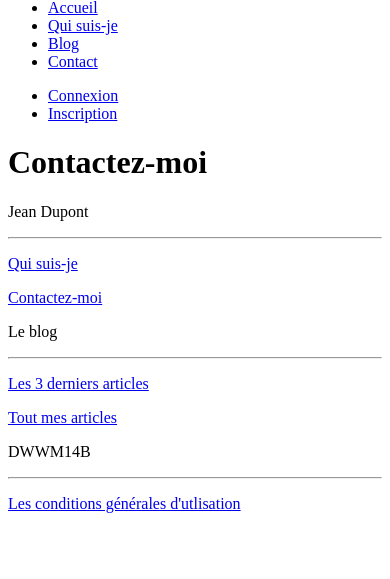
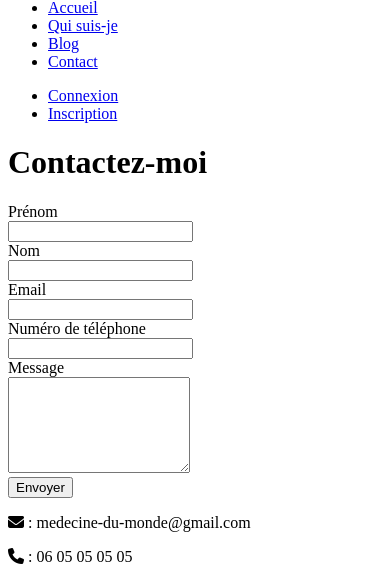
Before and after one commit to xsims77/symfony_jean_dupont_blog, a Symfony app: template templates/pages/visitor/contact/create.html.twig in a window 390 px wide. Shown: the part 43-622 px from the top of the page. Before the commit the page ends 556 px from the top, so only its background shows below. Run offline with Twig, Linux system fonts and the light colour scheme; the template is opened without the code that fills it, so the values that code supplies are empty; form fields are guessed from the names that the template uses; some libraries are stand-ins or nearby versions; some web fonts are replaced.

Commit message:
Mis en place du contact plus message par mail

```diff
--- a/templates/pages/visitor/contact/create.html.twig
+++ b/templates/pages/visitor/contact/create.html.twig
@@ -2,11 +2,86 @@
 
 {% block titel %} - Le blog sur la santé - Formulaire de contact{% endblock %}
 
+{% block fontAwesome %}
+    <link rel="stylesheet" href="https://cdnjs.cloudflare.com/ajax/libs/font-awesome/6.4.2/css/all.min.css" integrity="sha512-z3gLpd7yknf1YoNbCzqRKc4qyor8gaKU1qmn+CShxbuBusANI9QpRohGBreCFkKxLhei6S9CQXFEbbKuqLg0DA==" crossorigin="anonymous" referrerpolicy="no-referrer" />
+{% endblock %}
+
 {% block main %}
     <main>
         {{ include('components/header_visitor.html.twig', {title: 'Contactez-moi'}) }}
+
+
+        {# Formulaire #}
         <div class="container">
             <div class="row">
+                <div class="col-md-6">
+                    {% for message in app.flashes('success') %}
+                        <div class="alert alert-success" role="alert">
+                            {{message}}
+                        </div>
+                    {% endfor %}
+                    {{form_start(form)}}
+                        <div class="row">
+                            <div class="col-md-6">
+                                <div class="my-3">
+                                    <label for="contact_form_firstName">Prénom </label>
+                                    <div class="text-danger">
+                                        {{ form_errors(form.firstName) }}
+                                    </div>
+                                    {{ form_widget(form.firstName, {'attr': {'class': 'form-control'}}) }}
+                                </div>
+                            </div>
+                            <div class="col-md-6">
+                                <div class="my-3">
+                                    <label for="contact_form_lastName">Nom </label>
+                                    <div class="text-danger">
+                                        {{ form_errors(form.lastName) }}
+                                    </div>
+                                    {{ form_widget(form.lastName, {'attr': {'class': 'form-control'}}) }}
+                                </div>
+                            </div>
+                        </div>
+                        <div class="row">
+                            <div class="col-md-6">
+                                <div class="my-3">
+                                    <label for="contact_form_email">Email </label>
+                                    <div class="text-danger">
+                                        {{ form_errors(form.email) }}
+                                    </div>
+                                    {{ form_widget(form.email, {'attr': {'class': 'form-control'}}) }}
+                                </div>
+                            </div>
+                            <div class="col-md-6">
+                                <div class="my-3">
+                                    <label for="contact_form_phone">Numéro de téléphone </label>
+                                    <div class="text-danger">
+                                        {{ form_errors(form.phone) }}
+                                    </div>
+                                    {{ form_widget(form.phone, {'attr': {'class': 'form-control'}}) }}
+                                </div>
+                            </div>
+                        </div>
+                            <div class="mb-3">
+                                <label for="">Message </label>
+                                <div class="text-danger">
+                                        {{ form_errors(form.message) }}
+                                </div>
+                                {{ form_widget(form.message, {'attr': {'class': 'form-control', 'rows':'6'}}) }}
+                            </div>
+                            <div class="mb-3">
+                                <input formnovalidate type="submit" class="btn btn-primary form-control" value="Envoyer">
+                            </div>
+                    {{form_end(form)}}
+                </div>
+                <div class="col-md-6 d-flex flex-column justify-content-center align-items-center">
+                    <div>
+                        <p><i class="fa-solid fa-envelope"></i> : medecine-du-monde@gmail.com</p>
+                        <p><i class="fa-solid fa-phone"></i> : 06 05 05 05 05</p>
+                    </div>
+                    <div class="container my-3">
+                        <iframe src="https://www.google.com/maps/embed?pb=!1m18!1m12!1m3!1d2624.991629433562!2d2.2898678824342227!3d48.858370007973605!2m3!1f0!2f0!3f0!3m2!1i1024!2i768!4f13.1!3m3!1m2!1s0x47e66e2964e34e2d%3A0x8ddca9ee380ef7e0!2sTour%20Eiffel!5e0!3m2!1sfr!2sfr!4v1692863707789!5m2!1sfr!2sfr" class="w-100 h-100" style="border:0;" allowfullscreen="" loading="lazy" referrerpolicy="no-referrer-when-downgrade"></iframe>
+                    </div>
+                </div>
             </div>
         </div>
     </main>
--- a/templates/themes/base_visitor.html.twig
+++ b/templates/themes/base_visitor.html.twig
@@ -22,6 +22,8 @@
         <link rel="preconnect" href="https://fonts.gstatic.com" crossorigin>
         <link href="https://fonts.googleapis.com/css2?family=Dancing+Script&family=Lugrasimo&family=Pacifico&family=Poppins&display=swap" rel="stylesheet">
 
+        {# font-awesome #}
+        {% block fontAwesome %}{% endblock %}
 
         {% block stylesheets %}
             {{ encore_entry_link_tags('app') }}
```
Also changed, not shown: src/Controller/Visitor/Contact/ContactController.php (+39 -4 lines), src/Entity/Contact.php (+49 -0 lines), src/Form/ContactFormType.php (added, +32 -0 lines), src/Service/SendEmailService.php (added, +48 -0 lines), templates/email/contact.html.twig (added, +21 -0 lines).
